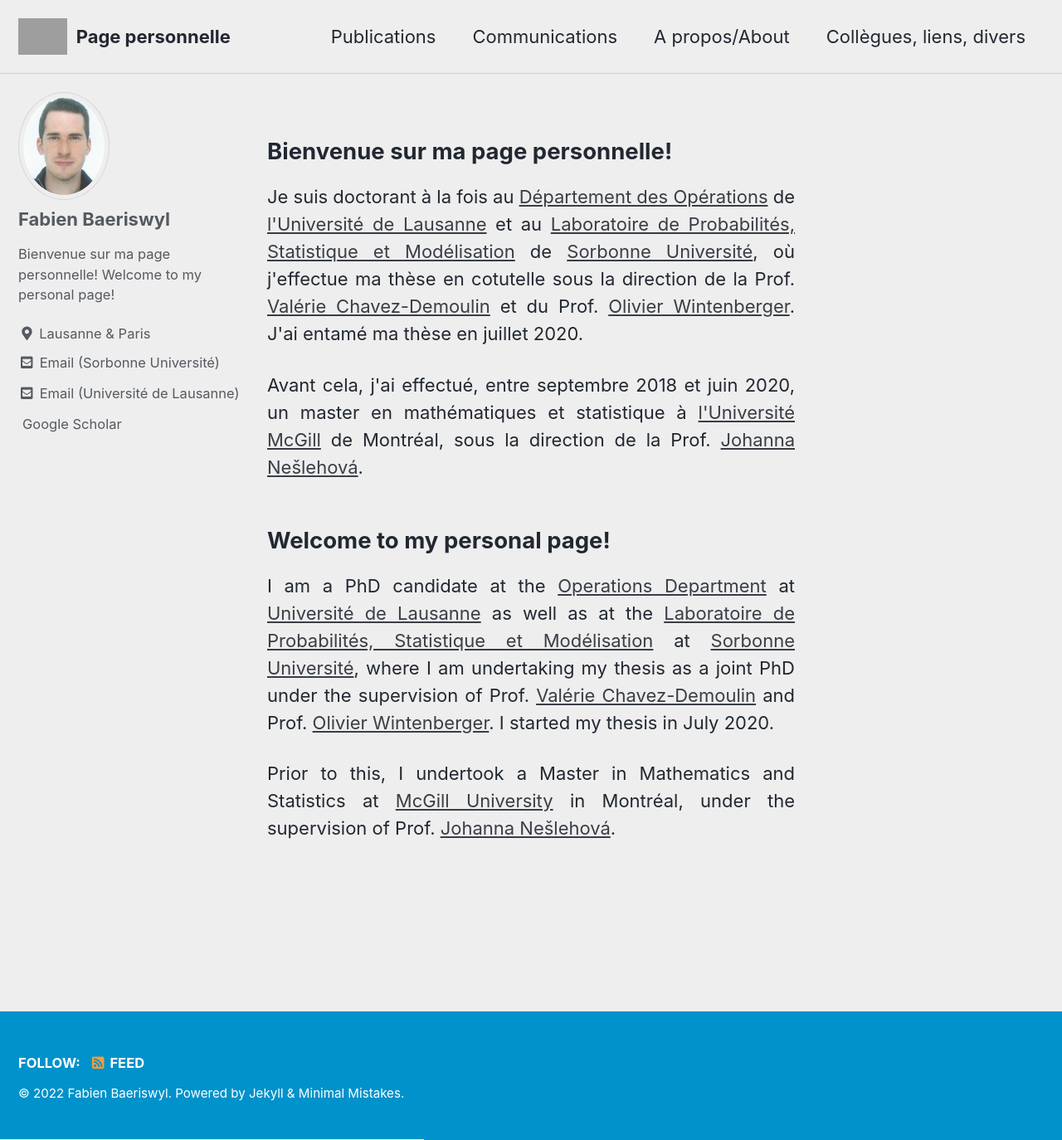
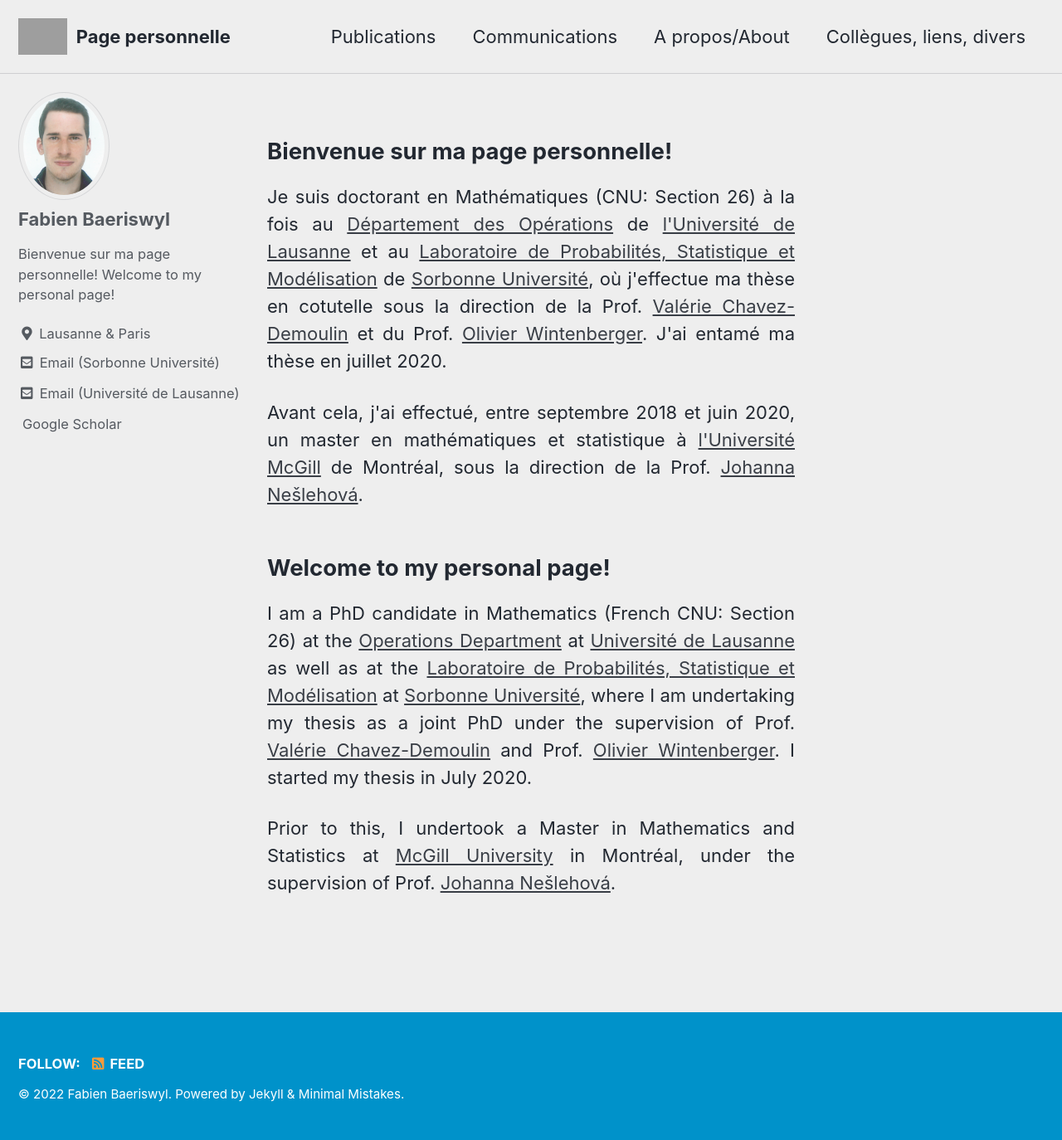
Before and after one commit to hplaninic/hrvoje.planinic.github.io, a Jekyll site: the page built from index.html, in a window 1280 px wide and 1374 px high. Shown: the whole window at 83% size. Built offline with Jekyll 4.4.1, drawn with Linux system fonts in a browser that asks for light colours; cached includes are drawn as plain includes; the list of posts is cut into pages by our own code; a style sheet for code colours, icons or effects is not loaded; grey boxes are pictures that could not be loaded.

Commit message:
Update index.html

```diff
--- a/index.html
+++ b/index.html
@@ -4,12 +4,12 @@
 ---
 <h2>Bienvenue sur ma page personnelle!</h2>
 
-<p align="justify"> Je suis doctorant à la fois au <a href="https://www.unil.ch/do/fr/home.html">Département des Opérations</a> de <a href="https://www.unil.ch">l'Université de Lausanne</a> et au <a href="https://www.lpsm.paris">Laboratoire de Probabilités, Statistique et Modélisation</a> de <a href="https://www.sorbonne-universite.fr"> Sorbonne Université</a>, où j'effectue ma thèse en cotutelle sous la direction de la Prof. <a href="https://hecnet.unil.ch/hec/recherche/fiche?pnom=vchavez&dyn_lang=fr">Valérie Chavez-Demoulin</a> et du Prof. <a href="http://wintenberger.fr">Olivier Wintenberger</a>. J'ai entamé ma thèse en juillet 2020. </p>
+<p align="justify"> Je suis doctorant en Mathématiques (CNU: Section 26) à la fois au <a href="https://www.unil.ch/do/fr/home.html">Département des Opérations</a> de <a href="https://www.unil.ch">l'Université de Lausanne</a> et au <a href="https://www.lpsm.paris">Laboratoire de Probabilités, Statistique et Modélisation</a> de <a href="https://www.sorbonne-universite.fr"> Sorbonne Université</a>, où j'effectue ma thèse en cotutelle sous la direction de la Prof. <a href="https://hecnet.unil.ch/hec/recherche/fiche?pnom=vchavez&dyn_lang=fr">Valérie Chavez-Demoulin</a> et du Prof. <a href="http://wintenberger.fr">Olivier Wintenberger</a>. J'ai entamé ma thèse en juillet 2020. </p>
 
 <p align="justify">Avant cela, j'ai effectué, entre septembre 2018 et juin 2020, un master en mathématiques et statistique à <a href="https://www.mcgill.ca/mathstat/">l'Université McGill</a> de Montréal, sous la direction de la Prof. <a href="https://www.math.mcgill.ca/neslehova/">Johanna Nešlehová</a>. </p>
 
 <h2> Welcome to my personal page! </h2>
 
-<p align="justify" > I am a PhD candidate at the <a href="https://www.unil.ch/do/fr/home.html">Operations Department</a> at <a href="https://www.unil.ch">Université de Lausanne</a> as well as at the </a>  <a href="https://www.lpsm.paris">Laboratoire de Probabilités, Statistique et Modélisation</a> at <a href="https://www.sorbonne-universite.fr">Sorbonne Université</a>, where I am undertaking my thesis as a joint PhD under the supervision of Prof. <a href="https://hecnet.unil.ch/hec/recherche/fiche?pnom=vchavez&dyn_lang=fr"> Valérie Chavez-Demoulin</a> and Prof. <a href="http://wintenberger.fr">Olivier Wintenberger</a>. I started my thesis in July 2020. </p>
+<p align="justify" > I am a PhD candidate in Mathematics (French CNU: Section 26) at the <a href="https://www.unil.ch/do/fr/home.html">Operations Department</a> at <a href="https://www.unil.ch">Université de Lausanne</a> as well as at the </a>  <a href="https://www.lpsm.paris">Laboratoire de Probabilités, Statistique et Modélisation</a> at <a href="https://www.sorbonne-universite.fr">Sorbonne Université</a>, where I am undertaking my thesis as a joint PhD under the supervision of Prof. <a href="https://hecnet.unil.ch/hec/recherche/fiche?pnom=vchavez&dyn_lang=fr"> Valérie Chavez-Demoulin</a> and Prof. <a href="http://wintenberger.fr">Olivier Wintenberger</a>. I started my thesis in July 2020. </p>
 
 <p align="justify"> Prior to this, I undertook a Master in Mathematics and Statistics at <a href="https://www.mcgill.ca/mathstat/">McGill University</a> in Montréal, under the supervision of Prof. <a href="https://www.math.mcgill.ca/neslehova/">Johanna Nešlehová</a>. </p>
```
